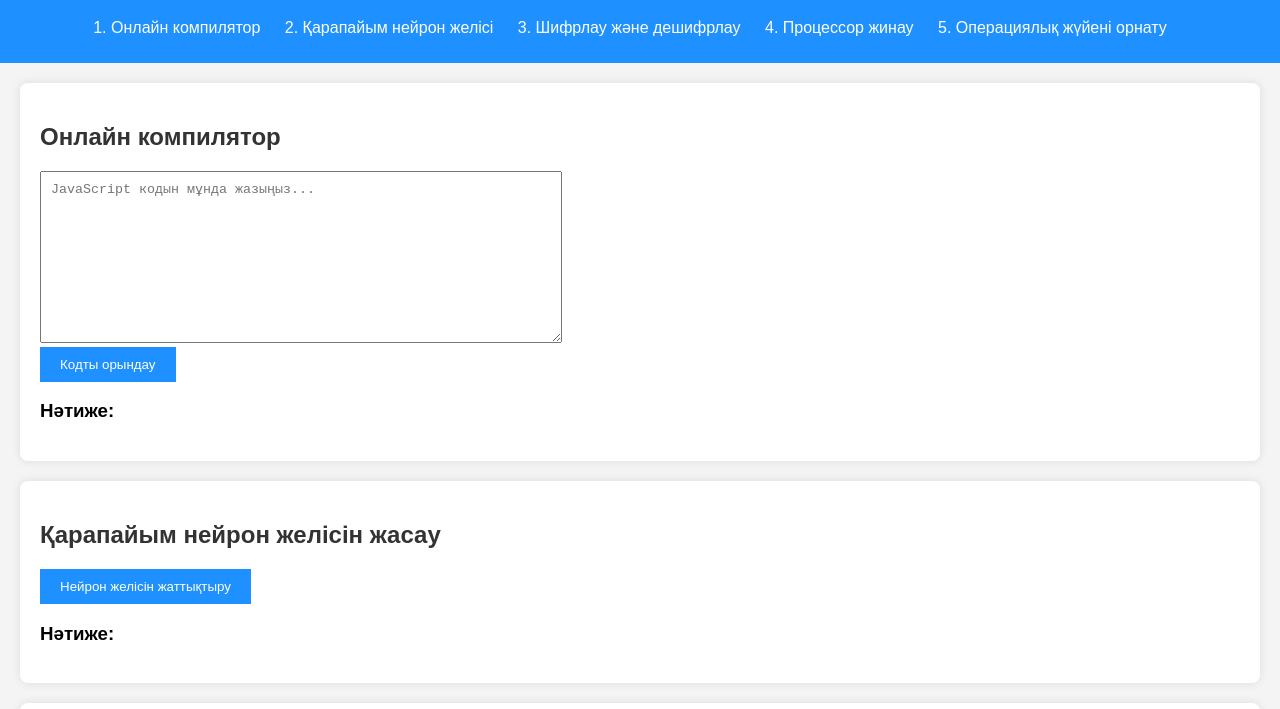
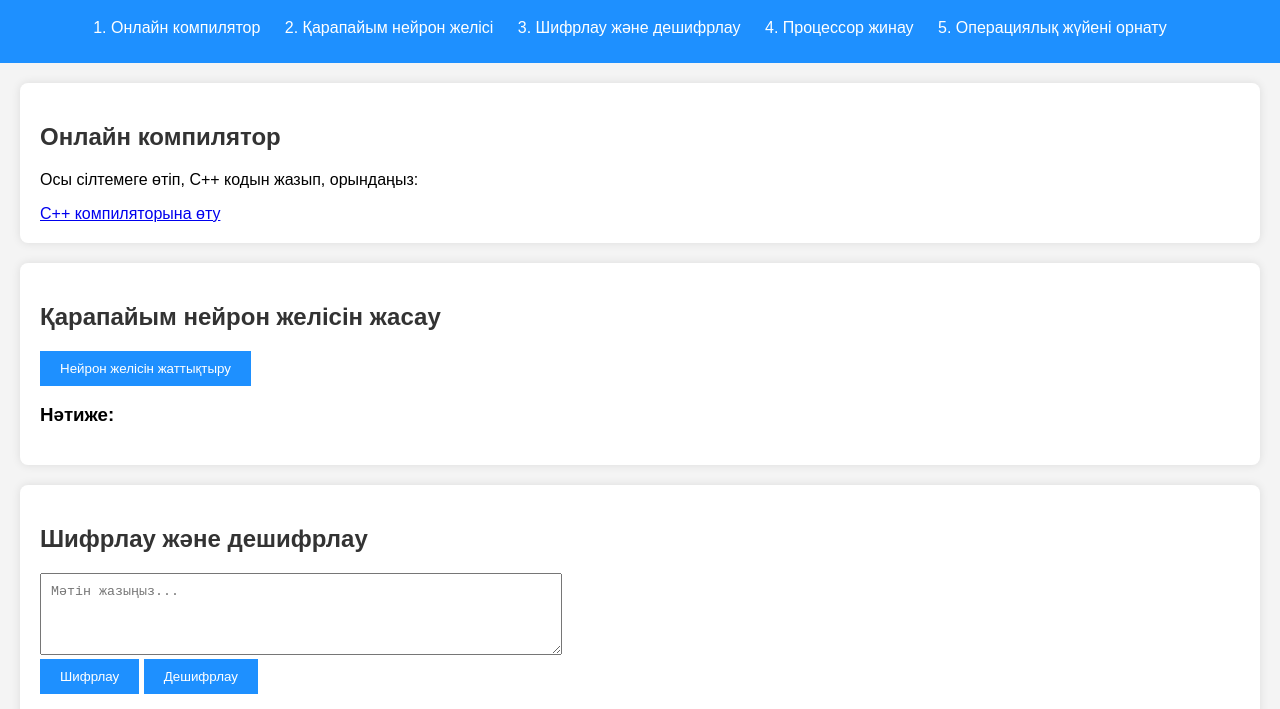
Before and after one commit to Guldana1301/virtual-lab-inf, a plain HTML site: page index.html in a window 1280 px wide. Shown: the part 71-780 px from the top of the page. Drawn offline with Linux system fonts and the light colour scheme.

Commit message:
Update index.html

```diff
--- a/index.html
+++ b/index.html
@@ -22,13 +22,12 @@
   </header>
 
   <!-- Онлайн компилятор бөлімі -->
-  <section id="compiler">
-    <h2>Онлайн компилятор</h2>
-    <textarea id="codeInput" placeholder="JavaScript кодын мұнда жазыңыз..." rows="10" cols="50"></textarea><br>
-    <button onclick="runCode()">Кодты орындау</button>
-    <h3>Нәтиже:</h3>
-    <pre id="output"></pre>
-  </section>
+<section id="compiler">
+  <h2>Онлайн компилятор</h2>
+  <p>Осы сілтемеге өтіп, C++ кодын жазып, орындаңыз:</p>
+  <!-- Онлайн компиляторға сілтеме -->
+  <a href="https://www.onlinegdb.com/online_c++_compiler" target="_blank">C++ компиляторына өту</a>
+</section>
 
   <!-- Қарапайым нейрон желісін жасау бөлімі -->
   <section id="neural-network">
```
